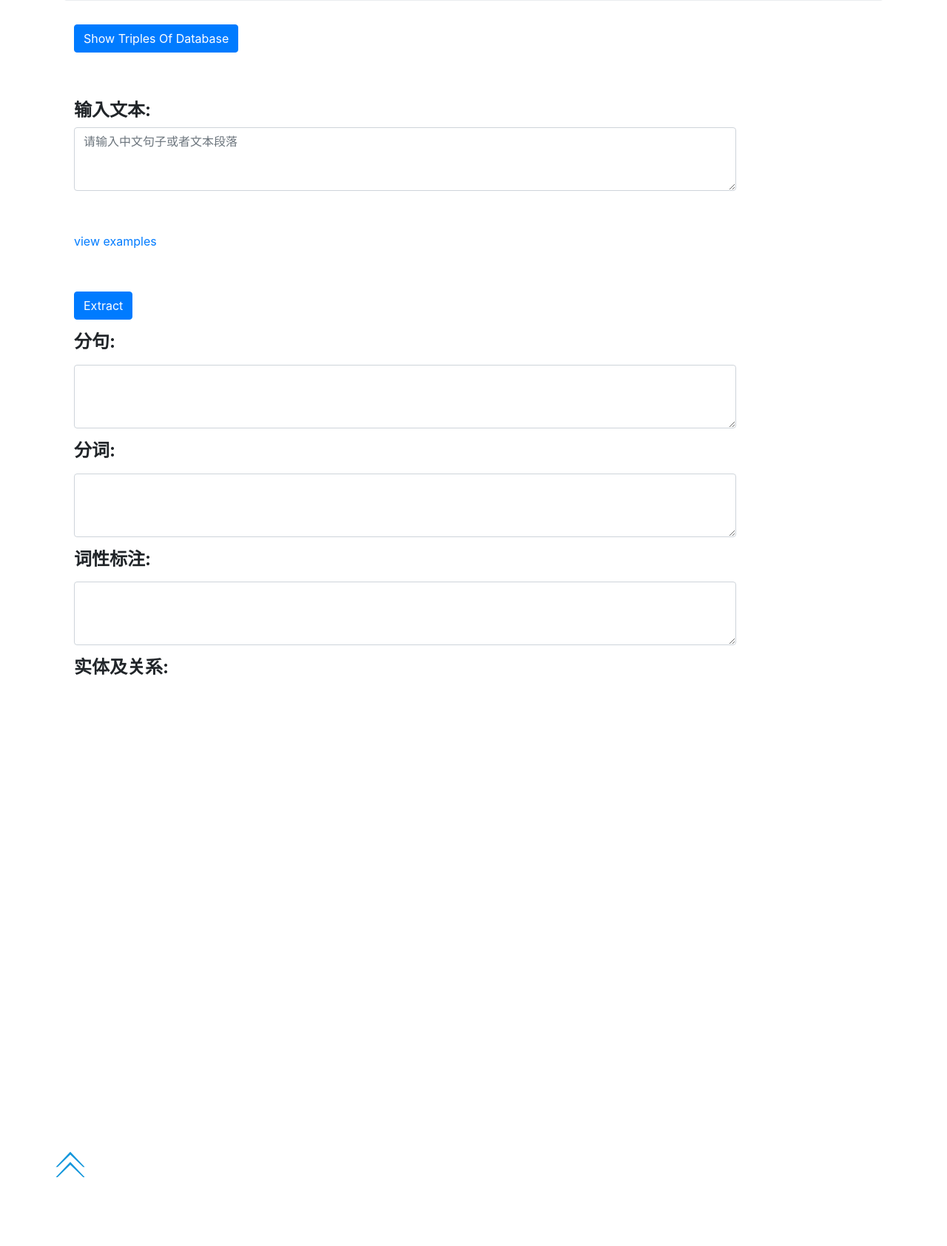
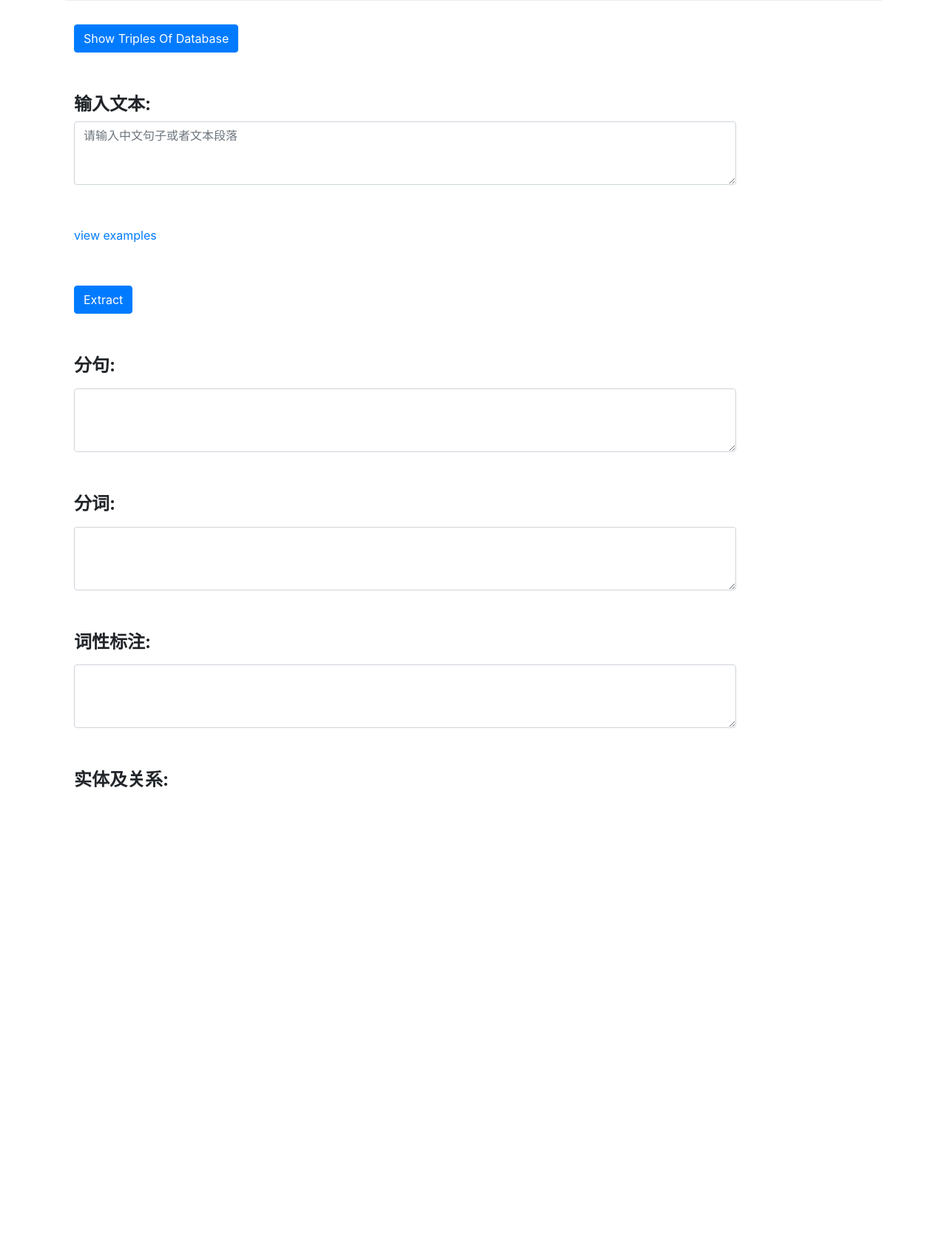
Before and after one commit to jasonhavenD/DJH-GraduationDesign, a Flask app: page /CONRE in a window 1280 px wide. Shown: the part 352-2036 px from the top of the page at 74% size. Run offline with Flask 2, Linux system fonts and the light colour scheme; parts of the project's set-up code (start-up, migrations or seed data) failed here and were passed over; some libraries are stand-ins or nearby versions; grey boxes are pictures that could not be loaded.

Commit message:
外观修改

```diff
--- a/src/CONRE/templates/index.html
+++ b/src/CONRE/templates/index.html
@@ -48,15 +48,20 @@
                        target="_blank">Learn more</a>
                 </p>
             </div>
-            <!--输入文本表单-->
-            <div class="form-group">
+
+             <div class="form-group">
                 <div class="col-sm-10">
                     <a href='/CONRE/triples' target="_blank" class="btn btn-primary btn-large">Show Triples Of
                         Database</a>
                 </div>
             </div>
-            <br/>
-            <br/>
+
+            <!--输入文本表单-->
+             <div class="form-group">
+                    <div class="col-sm-10">
+                        &nbsp;
+                    </div>
+                </div>
             <div class="col-sm-10">
                 <h4>
                     <strong>输入文本:</strong>
@@ -92,6 +97,11 @@
                     <button id="extract" class="btn btn-primary btn-large">Extract</button>
                 </div>
             </div>
+             <div class="form-group">
+                    <div class="col-sm-10">
+                        &nbsp;
+                    </div>
+                </div>
             <!--结果-->
             <div class="form-group">
                 <div class="col-sm-10">
@@ -105,6 +115,11 @@
                     <textarea class="form-control" rows="3" cols="50" id="sentence"></textarea>
                 </div>
             </div>
+             <div class="form-group">
+                    <div class="col-sm-10">
+                        &nbsp;
+                    </div>
+                </div>
             <div class="form-group">
                 <div class="col-sm-10">
                     <h4>
@@ -117,6 +132,11 @@
                     <textarea class="form-control" rows="3" cols="50" id="segment"></textarea>
                 </div>
             </div>
+             <div class="form-group">
+                    <div class="col-sm-10">
+                        &nbsp;
+                    </div>
+                </div>
             <div class="form-group">
                 <div class="col-sm-10">
                     <h4>
@@ -129,6 +149,11 @@
                     <textarea class="form-control" rows="3" cols="50" id="postag"></textarea>
                 </div>
             </div>
+             <div class="form-group">
+                    <div class="col-sm-10">
+                        &nbsp;
+                    </div>
+                </div>
             <div class="form-group">
                 <div class="col-sm-10">
                     <h4>
@@ -179,7 +204,6 @@
         exmaples.push('在巴黎恐怖襲擊發生近兩周後，德國聯邦政府決定應法國總統奧朗德的請求采取行動。')
         exmaples.push('在巴黎恐怖袭击发生近两周后，德国联邦政府决定应法国总统奥朗德的请求采取行动。')
         exmaples.push('“爵战珠海”的赛道爵战，创造“最小间距漂移入位”吉尼斯世界记录的韩岳、中国方程式大奖赛总冠军崔岳、WRC/CTCC冠军车手王睿、赛车界偶像级车手高华阳、中国首位汽车单边女车手华婷婷、漂移女王金蕊6位国内顶级车手下场竞技，3V3分组对垒、街头开黑，以风靡世界的金卡纳赛车、绝对刺激的400米直线加速、十分暴躁的漂移展开激情Battle。')
-        exmaples.push('由于空袭猛烈，“伊斯兰国”高层命令手下的武装人员撤离营地，躲入居民区，而且只能在小街小巷中移动，以避免被飞机发现，另外，他们下令，夜间禁止开汽车，拉卡原居民哈立德18日告诉美联社记者，10月下旬开始，“伊斯兰国”禁止当地居民逃难，而且最近强化了这一禁令，现在，居民人心惶惶，害怕被“伊斯兰国”用作“人体盾牌”，哈立德眼下居住在土耳其，不过仍与住在拉卡的亲戚朋友保持通信联系。')
 
         content = ''
         for (var e of exmaples) {
```
